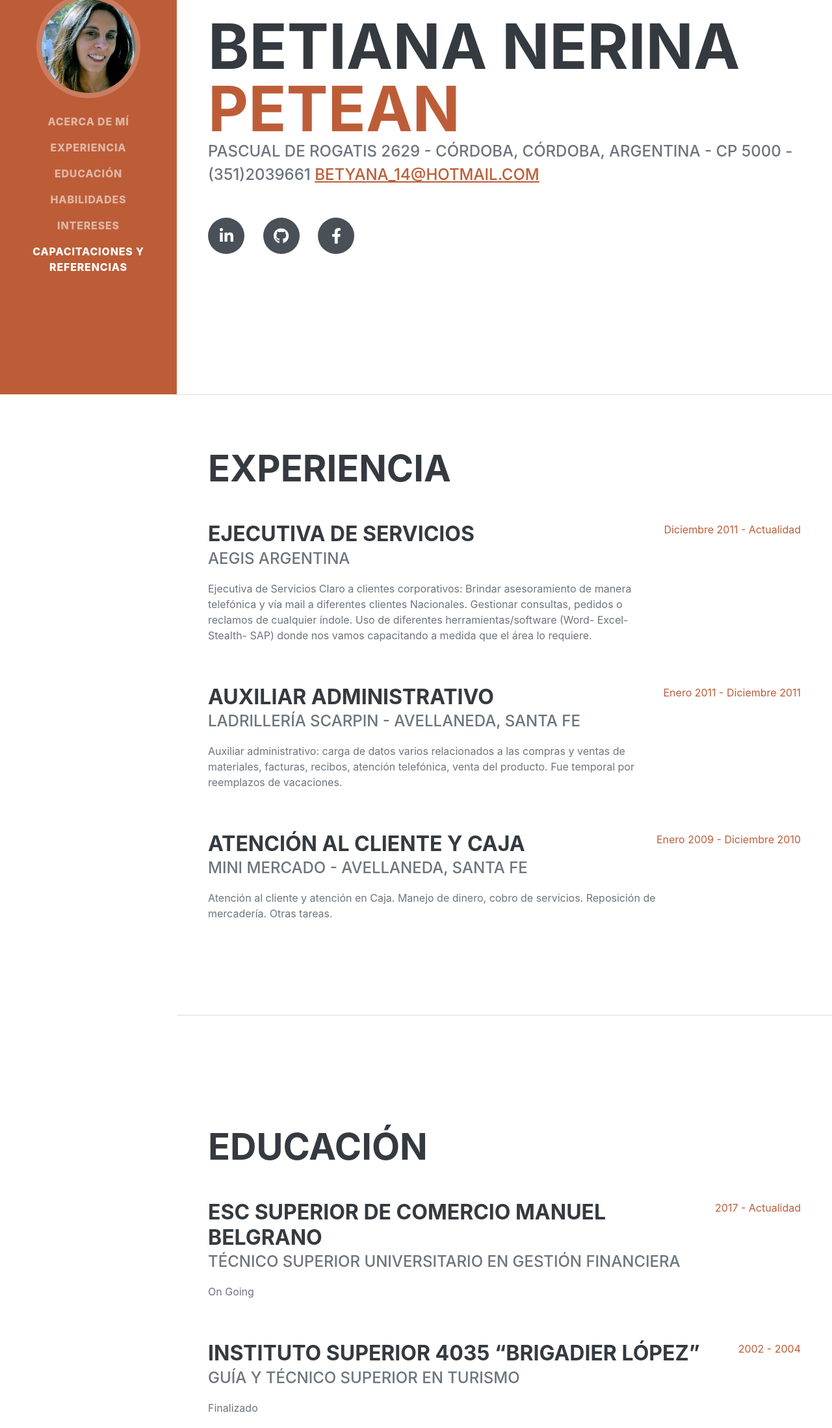
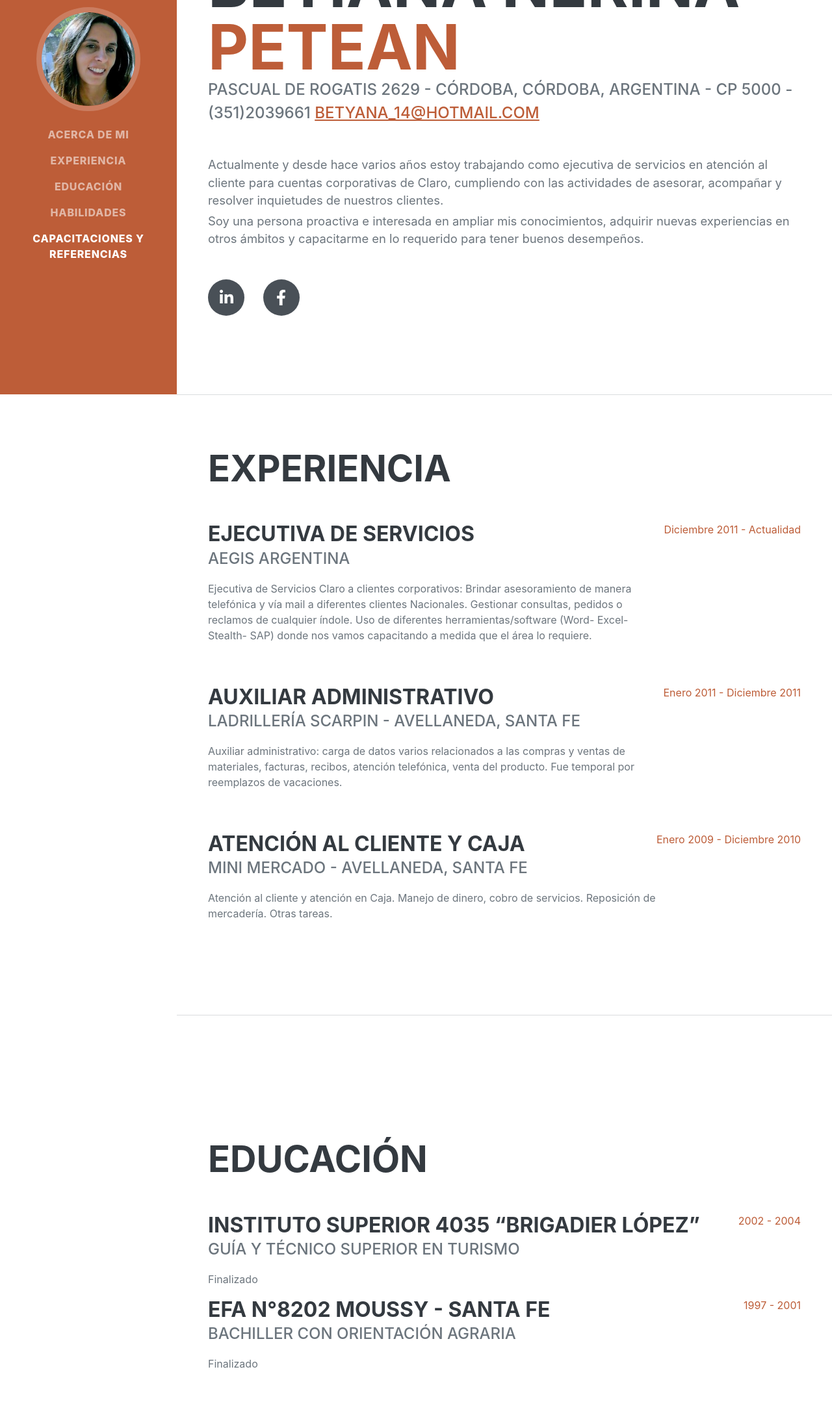
Before and after one commit to bpetean/bpeteancv.github.io, a plain HTML site: page index.html in a window 1280 px wide. Shown: the part 193-2391 px from the top of the page at 65% size. Drawn offline with nearby package versions, Linux system fonts and the light colour scheme; a web font is replaced by a local one.

Commit message:
cambios2

```diff
--- a/index.html
+++ b/index.html
@@ -25,11 +25,11 @@
             <button class="navbar-toggler" type="button" data-bs-toggle="collapse" data-bs-target="#navbarResponsive" aria-controls="navbarResponsive" aria-expanded="false" aria-label="Toggle navigation"><span class="navbar-toggler-icon"></span></button>
             <div class="collapse navbar-collapse" id="navbarResponsive">
                 <ul class="navbar-nav">
-                    <li class="nav-item"><a class="nav-link js-scroll-trigger" href="#Acerca de mí">Acerca de mí</a></li>
+                    <li class="nav-item"><a class="nav-link js-scroll-trigger" href="#Acerca de mí">Acerca de mi</a></li>
                     <li class="nav-item"><a class="nav-link js-scroll-trigger" href="#Experiencia">Experiencia</a></li>
                     <li class="nav-item"><a class="nav-link js-scroll-trigger" href="#Educación">Educación</a></li>
                     <li class="nav-item"><a class="nav-link js-scroll-trigger" href="#Habilidades">Habilidades</a></li>
-                    <li class="nav-item"><a class="nav-link js-scroll-trigger" href="#Intereses">Intereses</a></li>
+                    <!-- <li class="nav-item"><a class="nav-link js-scroll-trigger" href="#Intereses">Intereses</a></li> -->
                     <li class="nav-item"><a class="nav-link js-scroll-trigger" href="#Capacitaciones">Capacitaciones y REFERENCIAS</a></li>
                 </ul>
             </div>
@@ -47,10 +47,13 @@
                         Pascual de Rogatis 2629 - Córdoba, Córdoba, Argentina - CP 5000  - (351)2039661
                         <a href="mailto:betyana_14@hotmail.com">betyana_14@hotmail.com</a>
                     </div>
-                    <!--<p class="lead mb-5">Soy estudiante de Economía y poseo excelentes habilidades de análisis, planificación y trabajo en equipo que he adquirido durante mis estudios universitarios, las prácticas en el sector logístico y algunos trabajos a tiempo parcial en el sector de hostelería y comercio.</p>-->
+                    <p class="lead mb-1">
+                        Actualmente y desde hace varios años estoy trabajando como ejecutiva de servicios en atención al cliente para cuentas corporativas de Claro, cumpliendo con las actividades de asesorar, acompañar y resolver inquietudes de nuestros clientes.</p>
+                    <p class="lead mb-5">
+                        Soy una persona proactiva e interesada en ampliar mis conocimientos, adquirir nuevas experiencias en otros ámbitos y capacitarme en lo requerido para tener buenos desempeños.</p>
                     <div class="social-icons">
                         <a class="social-icon" href="https://www.linkedin.com/in/betiana-petean-1a190951/" target="_blank"><i class="fab fa-linkedin-in"></i></a>
-                        <a class="social-icon" href="https://github.com/bpetean" target="_blank"><i class="fab fa-github"></i></a>
+                        <!-- <a class="social-icon" href="https://github.com/bpetean" target="_blank"><i class="fab fa-github"></i></a> -->
                         <a class="social-icon" href="https://www.facebook.com/betiana.petean" target="_blank"><i class="fab fa-facebook-f"></i></a>
                     </div>
                 </div>
@@ -91,14 +94,6 @@
             <section class="resume-section" id="Educación">
                 <div class="resume-section-content">
                     <h2 class="mb-5">Educación</h2>
-                    <div class="d-flex flex-column flex-md-row justify-content-between mb-5">
-                        <div class="flex-grow-1">
-                            <h3 class="mb-0">Esc Superior de comercio Manuel Belgrano</h3>
-                            <div class="subheading mb-3">Técnico Superior Universitario en Gestión Financiera</div>
-                            <p>On Going</p>
-                        </div>
-                        <div class="flex-shrink-0"><span class="text-primary">2017 - Actualidad</span></div>
-                    </div>
                     <div class="d-flex flex-column flex-md-row justify-content-between">
                         <div class="flex-grow-1">
                             <h3 class="mb-0">Instituto Superior 4035 “Brigadier López”</h3>
@@ -106,6 +101,14 @@
                             <p>Finalizado</p>
                         </div>
                         <div class="flex-shrink-0"><span class="text-primary">2002 - 2004</span></div>
+                    </div>
+                    <div class="d-flex flex-column flex-md-row justify-content-between mb-5">
+                        <div class="flex-grow-1">
+                            <h3 class="mb-0">EFA N°8202 Moussy - Santa Fe</h3>
+                            <div class="subheading mb-3">Bachiller con orientación agraria</div>
+                            <p>Finalizado</p>
+                        </div>
+                        <div class="flex-shrink-0"><span class="text-primary">1997 - 2001</span></div>
                     </div>
                 </div>
             </section>
@@ -126,7 +129,7 @@
                     <ul class="fa-ul mb-0">
                         <li>
                             <span class="fa-li"><i class="fas fa-check"></i></span>
-                            SAP - SAP CRM
+                            SAP CRM
                         </li>
                         <li>
                             <span class="fa-li"><i class="fas fa-check"></i></span>
@@ -137,7 +140,7 @@
                 </div>
             </section>
             <hr class="m-0" />
-            <!-- Intereses-->
+            <!-- Intereses
             <section class="resume-section" id="Intereses">
                 <div class="resume-section-content">
                     <h2 class="mb-5">Intereses</h2>
@@ -151,6 +154,7 @@
                     </ul>
                 </div>
             </section>
+        -->
             <hr class="m-0" />
             <!-- Capacitaciones-->
             <section class="resume-section" id="Capacitaciones">
```
